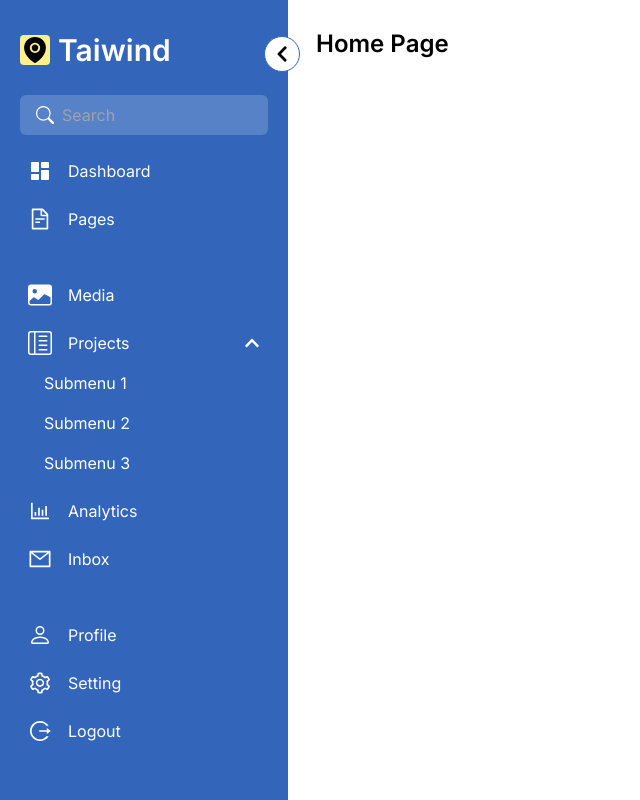
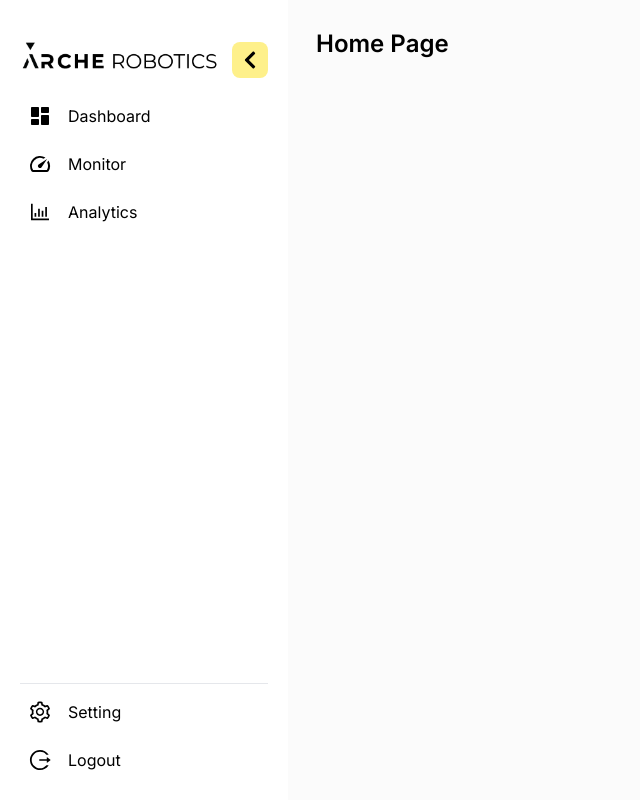
Before and after one commit to YePeOn7/robot_local_web_app, a Next.js app: page /dashboard in a window 1280 px wide. Shown: the whole page, without its empty margins (0-640 px from the left). Built offline with nearby package versions, Linux system fonts and the light colour scheme.

Commit message:
change color

```diff
--- a/src/app/dashboard/page.tsx
+++ b/src/app/dashboard/page.tsx
@@ -3,7 +3,7 @@ import Sidebar from '@/components/Sidebar'
 
 const HomePage = () => {
   return (
-    <div className='p-7'>
+    <div className='p-7 bg-bgColor flex-1'>
       <h1 className="text-2xl font-semibold"> Home Page</h1>
     </div>
   )
--- a/src/components/Sidebar.tsx
+++ b/src/components/Sidebar.tsx
@@ -4,27 +4,29 @@ import Image from 'next/image'
 import React, { useState } from 'react'
 import logo from '@/../public/logoFull.png'
 import Link from 'next/link'
-import { IconType } from 'react-icons'
 import { RiDashboardFill } from 'react-icons/ri'
-import { BsArrowLeftShort, BsFillImageFill, BsPerson, BsReverseLayoutTextSidebarReverse, BsSearch } from 'react-icons/bs'
-import { FaChevronDown, FaChevronLeft } from 'react-icons/fa'
-import { AiFillEnvironment, AiOutlineBarChart, AiOutlineFileText, AiOutlineLogout, AiOutlineMail, AiOutlineSetting } from 'react-icons/ai'
-import { PiEmpty } from 'react-icons/pi'
+import { FaChevronLeft } from 'react-icons/fa'
+import {  AiOutlineBarChart, AiOutlineLogout, AiOutlineSetting } from 'react-icons/ai'
+import { MdSpeed } from 'react-icons/md'
 
 interface ItemProps {
   href: string,
-  Icon: IconType,
-  label: string
+  icon: React.ReactNode,
+  label: string,
+  open: boolean
+  active?: boolean
 }
 
-const Item: React.FC<ItemProps> = ({ href, Icon, label }) => {
+const Item: React.FC<ItemProps> = ({ href, icon, label, open, active = false }) => {
   return (
     <div>
-      <Link href={href} className='text-2xl'>
-        <span>
-          <Icon />
+      <Link href={href} className={`flex items-center gap-x-4 p-2 cursor-pointer hover:bg-light-white rounded-lg mt-2 ${active && 'bg-light-white'}`}>
+        <span className='text-2xl'>
+          {icon}
         </span>
-        {label}
+        <span className={`origin-left ${!open && 'scale-0'}`}>
+          {label}
+        </span>
       </Link>
     </div>
   )
@@ -32,82 +34,24 @@ const Item: React.FC<ItemProps> = ({ href, Icon, label }) => {
 
 const Sidebar = () => {
   const [open, setOpen] = useState(true);
-  const [opensub, setOpensub] = useState(true);
-
-  const Menus = [
-    { title: "Dashboard", icon: <RiDashboardFill /> },
-    { title: "Pages", icon: <AiOutlineFileText /> },
-    { title: "Media", spacing: true, icon: <BsFillImageFill /> },
-    {
-      title: "Projects",
-      icon: <BsReverseLayoutTextSidebarReverse />,
-      submenu: true,
-      submenuItems: [
-        { title: "Submenu 1" },
-        { title: "Submenu 2" },
-        { title: "Submenu 3" },
-      ],
-    },
-    { title: "Analytics", icon: <AiOutlineBarChart /> },
-    { title: "Inbox", icon: <AiOutlineMail /> },
-    { title: "Profile", spacing: true, icon: <BsPerson /> },
-    { title: "Setting", icon: <AiOutlineSetting /> },
-    { title: "Logout", icon: <AiOutlineLogout /> },
-  ];
 
   return (
-    <div className={`bg-dark-purple h-screen p-5 pt-8 ${open ? 'w-72' : 'w-20'} relative`}>
-      <FaChevronLeft className={`bg-white text-4xl p-2 rounded-full absolute top-9 -right-3 border border-dark-purple cursor-pointer ${!open && 'rotate-180'}`} onClick={() => { setOpen(!open) }} />
-
-      <div className="inline-flex items-center">
-        <AiFillEnvironment className={`bg-yellow-200 text-3xl rounded block float-left mr-2 ${!open && 'rotate-[360deg]'}`} />
-        <h1 className={`text-3xl text-white origin-left font-semibold ${!open && 'scale-0'}`}>Taiwind</h1>
+    <div className={`bg-white h-screen flex flex-col p-5 pt-8 ${open ? 'w-72' : 'w-20'}`}>
+      <div className='flex items-center justify-between min-h-14'>
+        <Image src={logo} height={50} width={200} alt='' className={`overflow-hidden ${!open && 'w-0'}`} />
+        <FaChevronLeft className={`bg-primary text-4xl p-2 rounded-lg cursor-pointer ${!open && 'rotate-180'}`} onClick={() => { setOpen(!open) }} />
       </div>
 
-      <div className={`flex min-h-10 items-center rounded-md bg-light-white mt-6 ${!open ? 'px-3' : 'px-4'} py-2`}>
-        <span className={`text-white float-left text-lg cursor-pointer block ${open && 'mr-2'}`}>
-          <BsSearch />
-        </span>
-        <input type="search" className={`text-base w-full text-white bg-transparent focus:outline-none ${!open && 'hidden'}`} placeholder='Search' />
+      <div className="flex flex-col flex-1">
+        <Item href='#' icon={<RiDashboardFill />} label='Dashboard' open={open} />
+        <Item href='#' icon={<MdSpeed />} label='Monitor' open={open} />
+        <Item href='#' icon={<AiOutlineBarChart />} label='Analytics' open={open} />
       </div>
 
-      <ul className='pt-2'>
-        {Menus.map((menu, index) => (
-          <div key={index}>
-            <li className={`text-white flex items-center gap-x-4 p-2 cursor-pointer hover:bg-light-white rounded-lg ${menu.spacing ? 'mt-9' : 'mt-2'}`} key={index}>
-              <span className='text-2xl block'>
-                {menu.icon? menu.icon:<PiEmpty />}
-              </span>
-              <span className={`origin-left ${!open && 'scale-0'} flex-1`}>
-                {menu.title}
-              </span>
-              {menu.submenu &&
-                <FaChevronDown className={`${opensub && 'rotate-180'}`} onClick={() => { setOpensub(!opensub) }} />}
-            </li>
-
-            {
-              menu.submenuItems && opensub && open &&
-              <ul className='text-white'>
-                {menu.submenuItems.map((item, index) => (
-                  <li key={index} className='flex items-center gap-x-4 p-2 pl-6 cursor-pointer hover:bg-light-white rounded-lg'>
-                    {item.title}
-                  </li>
-                ))}
-              </ul>
-            }
-          </div>
-        ))}
-      </ul>
-
-      {/* <div className="logo text-center">
-        <Image src={logo} height={50} width={250} alt='' />
-      </div> */}
-
-      {/* <div className="menu-list flex flex-col gap-10 h-full bg-slate-300">
-        <Item Icon={RiDashboardFill} href='#' label='Dashboard' />
-        <Item Icon={RiDashboardFill} href='#' label='Dashboard' />
-        <Item Icon={RiDashboardFill} href='#' label='Dashboard' />
-      </div> */}
+      <div className="flex flex-col border-t">
+        <Item href='#' icon={<AiOutlineSetting />} label='Setting' open={open} />
+        <Item href='#' icon={<AiOutlineLogout /> } label='Logout' open={open} />
+      </div>
     </div>
   )
 }
--- a/tailwind.config.ts
+++ b/tailwind.config.ts
@@ -11,6 +11,8 @@ const config: Config = {
       colors: {
         "dark-purple": "#36B",
         "light-white": "rgba(255,255,255,0.18)",
+        "bgColor": "#fbfbfb",
+        "primary": "rgba(254, 240, 138, 1)"
       },
     },
   },
```
